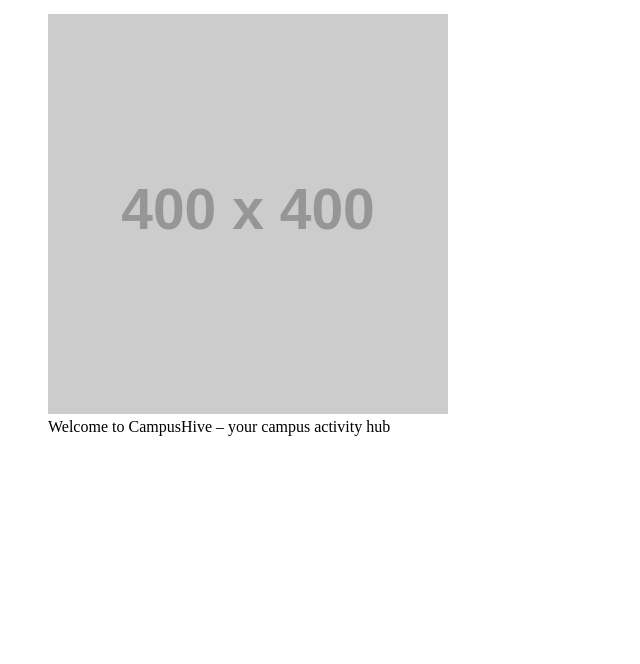
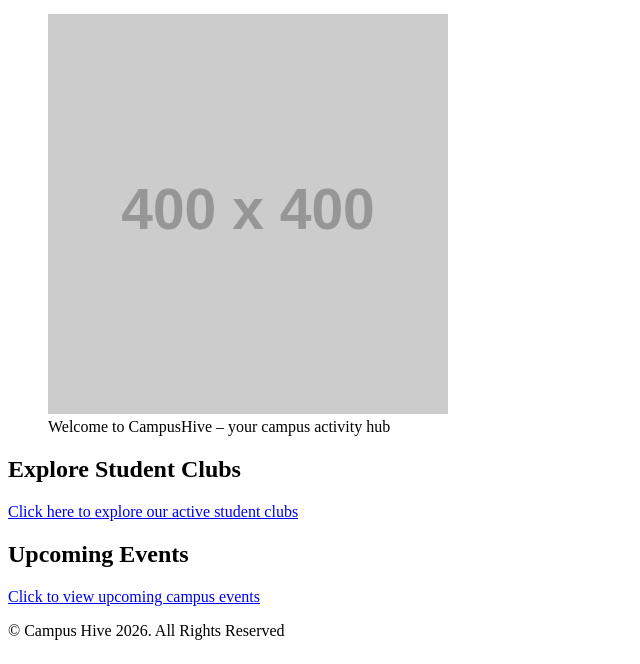
Before and after one commit to bhaveshcodm2706-venom/Campus-Hive, a website: page index.html in a window 1280 px wide. Shown: the part 136-800 px from the top of the page, without its empty margins (0-640 px from the left). Drawn offline with Linux system fonts and the light colour scheme; placeholder pictures from the web are drawn by us.

Commit message:
Completed Home page

```diff
--- a/index.html
+++ b/index.html
@@ -26,11 +26,19 @@
   </figure>
 
 </section>
-<section></section>
-<section></section>
+<section>
+  <h2>Explore Student Clubs</h2>
+  <a href="clubs.html">Click here to explore our active student clubs</a>
+</section>
+<section>
+  <h2>Upcoming Events</h2>
+  <a href="events.html">Click to view upcoming campus events</a>
+</section>
 </main>
 <footer>
-
+  <p>
+    &copy; Campus Hive 2026. All Rights Reserved
+  </p>
 </footer>
 </body>
 </html>
```
